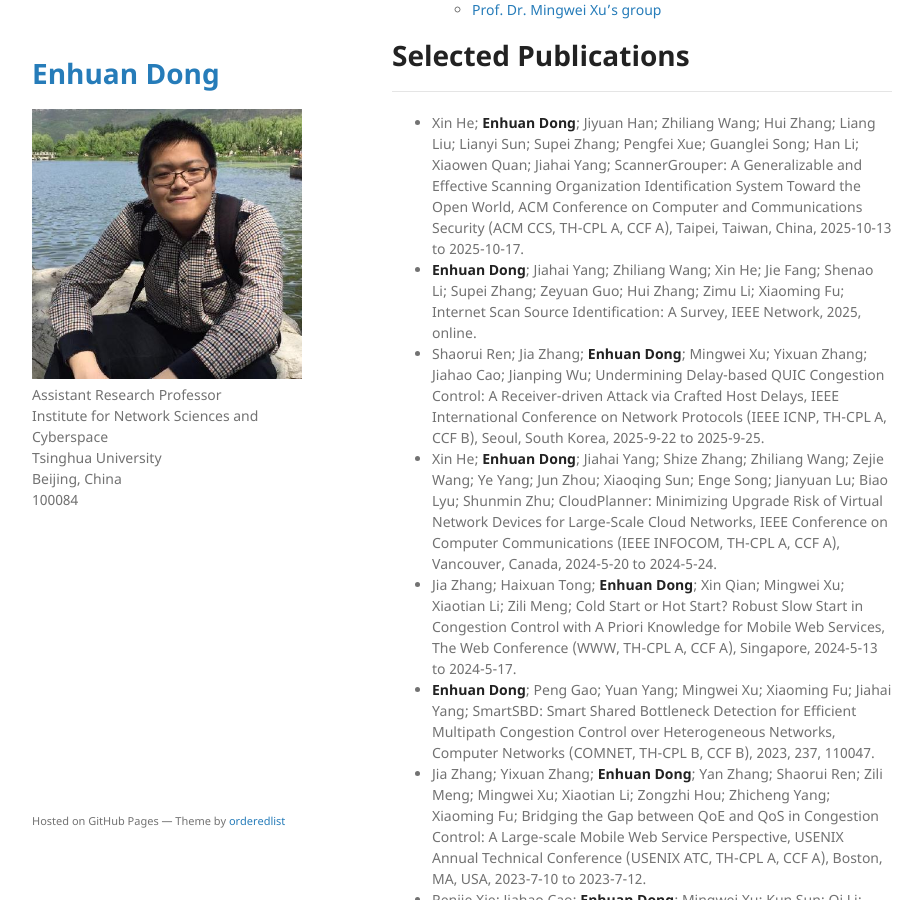
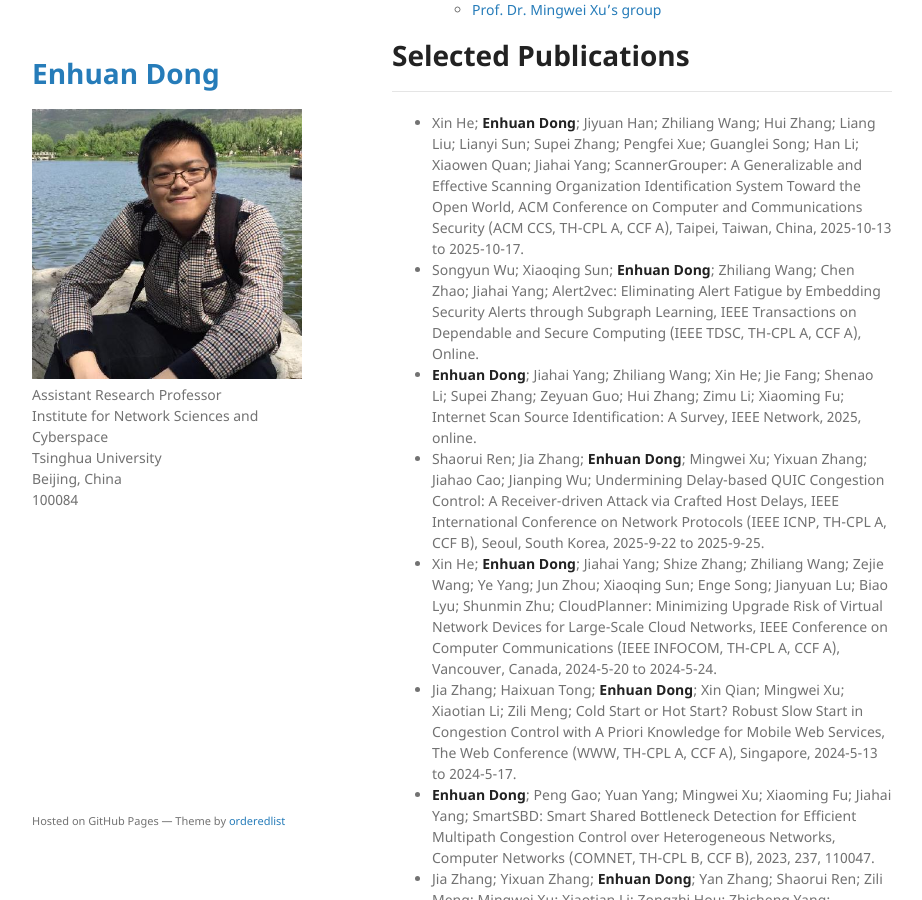
Before and after one commit to TsinghuaDong/tsinghuadong.github.io, a Jekyll site: the page built from index.md, in a window 1280 px wide and 900 px high, scrolled down 1273 px. Shown: the whole window, without its empty margins (178-1100 px from the left). Built offline with Jekyll 4.4.1, drawn with Linux system fonts in a browser that asks for light colours; our own code applies the rules of GitHub Pages for plain Markdown files.

Commit message:
Add TDSC

```diff
--- a/index.md
+++ b/index.md
@@ -58,6 +58,7 @@ My research interests include network measurement, network security, network ope
 
 
 - Xin He; **Enhuan Dong**; Jiyuan Han; Zhiliang Wang; Hui Zhang; Liang Liu; Lianyi Sun; Supei Zhang; Pengfei Xue; Guanglei Song; Han Li; Xiaowen Quan; Jiahai Yang; ScannerGrouper: A Generalizable and Effective Scanning Organization Identification System Toward the Open World, ACM Conference on Computer and Communications Security (ACM CCS, TH-CPL A, CCF A), Taipei, Taiwan, China, 2025-10-13 to 2025-10-17.
+- Songyun Wu; Xiaoqing Sun; **Enhuan Dong**; Zhiliang Wang; Chen Zhao; Jiahai Yang; Alert2vec: Eliminating Alert Fatigue by Embedding Security Alerts through Subgraph Learning, IEEE Transactions on Dependable and Secure Computing (IEEE TDSC, TH-CPL A, CCF A), Online.
 - **Enhuan Dong**; Jiahai Yang; Zhiliang Wang; Xin He; Jie Fang; Shenao Li; Supei Zhang; Zeyuan Guo; Hui Zhang; Zimu Li; Xiaoming Fu; Internet Scan Source Identification: A Survey, IEEE Network, 2025, online.
 - Shaorui Ren; Jia Zhang; **Enhuan Dong**; Mingwei Xu; Yixuan Zhang; Jiahao Cao; Jianping Wu; Undermining Delay-based QUIC Congestion Control: A Receiver-driven Attack via Crafted Host Delays, IEEE International Conference on Network Protocols (IEEE ICNP, TH-CPL A, CCF B), Seoul, South Korea, 2025-9-22 to 2025-9-25.
 - Xin He; **Enhuan Dong**; Jiahai Yang; Shize Zhang; Zhiliang Wang; Zejie Wang; Ye Yang; Jun Zhou; Xiaoqing Sun; Enge Song; Jianyuan Lu; Biao Lyu; Shunmin Zhu; CloudPlanner: Minimizing Upgrade Risk of Virtual Network Devices for Large-Scale Cloud Networks, IEEE Conference on Computer Communications (IEEE INFOCOM, TH-CPL A, CCF A), Vancouver, Canada, 2024-5-20 to 2024-5-24.
```
